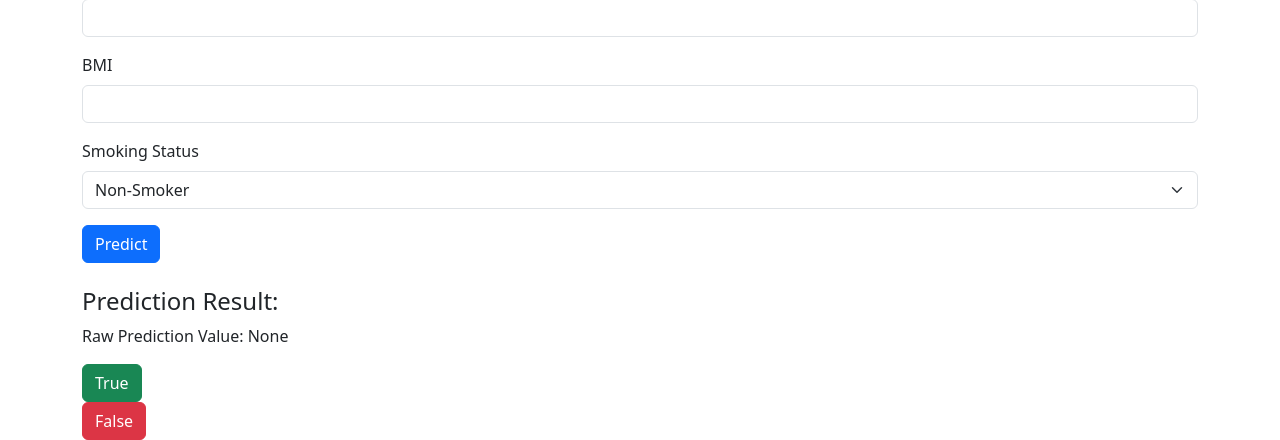
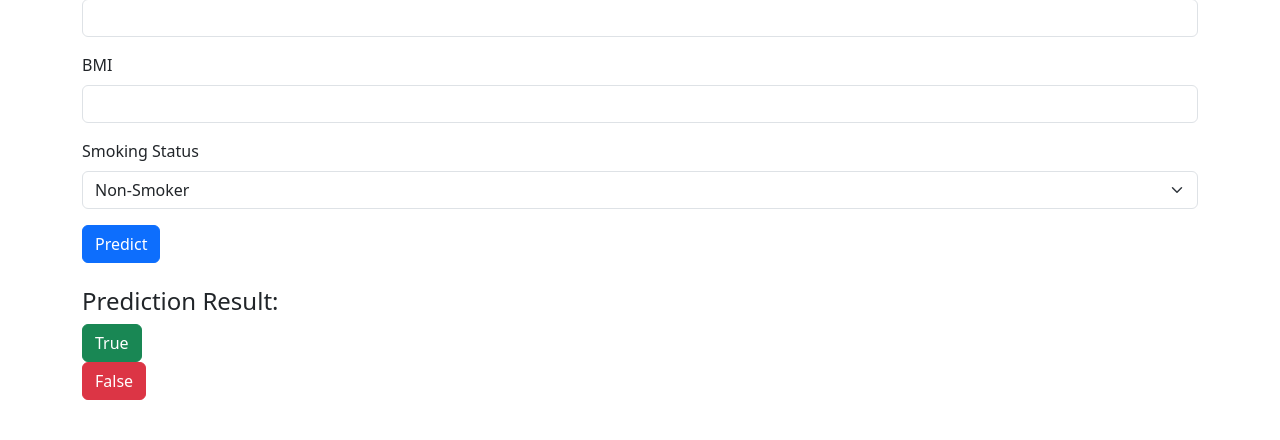
Before and after one commit to WSNekoWay/AI_ALP_Bryan---Hans, a Flask app: page / in a window 1280 px wide. Shown: the part 745-1185 px from the top of the page. After the commit the page ends 1145 px from the top, so only its background shows below. Run offline with Flask 3, Linux system fonts and the light colour scheme; parts of the project's set-up code (start-up, migrations or seed data) failed here and were passed over.

Commit message:
done tinggal finishing

```diff
--- a/newdata.csv
+++ b/newdata.csv
@@ -1,2 +1,3 @@
 gender,age,hypertension,heart_disease,ever_married,work_type,Residence_type,avg_glucose_level,bmi,smoking_status,stroke
 Male,50,0,0,No,Private,Urban,50.0,50.0,never smoked,0
+Male,100,0,0,No,Private,Urban,100.0,100.0,never smoked,1
--- a/templates/index.html
+++ b/templates/index.html
@@ -104,7 +104,6 @@
             {% elif prediction_text == 'Prediction: 1' %}
             <p>High risk of having stroke / Stroke</p>
             {% endif %}
-            <p>Raw Prediction Value: {{ prediction_text }}</p>
 
             <form method="post" action="/update_data">
                 <input type="hidden" name="prediction" value="True">
```
